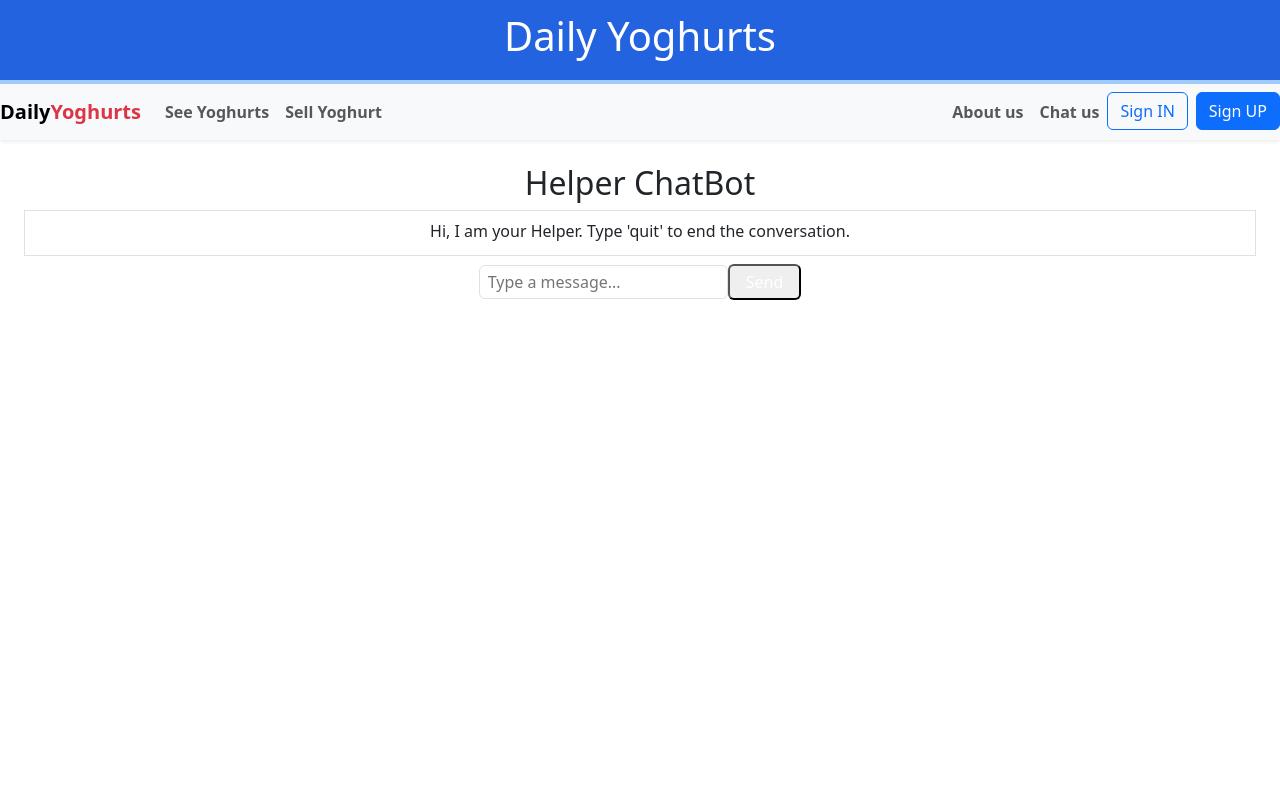
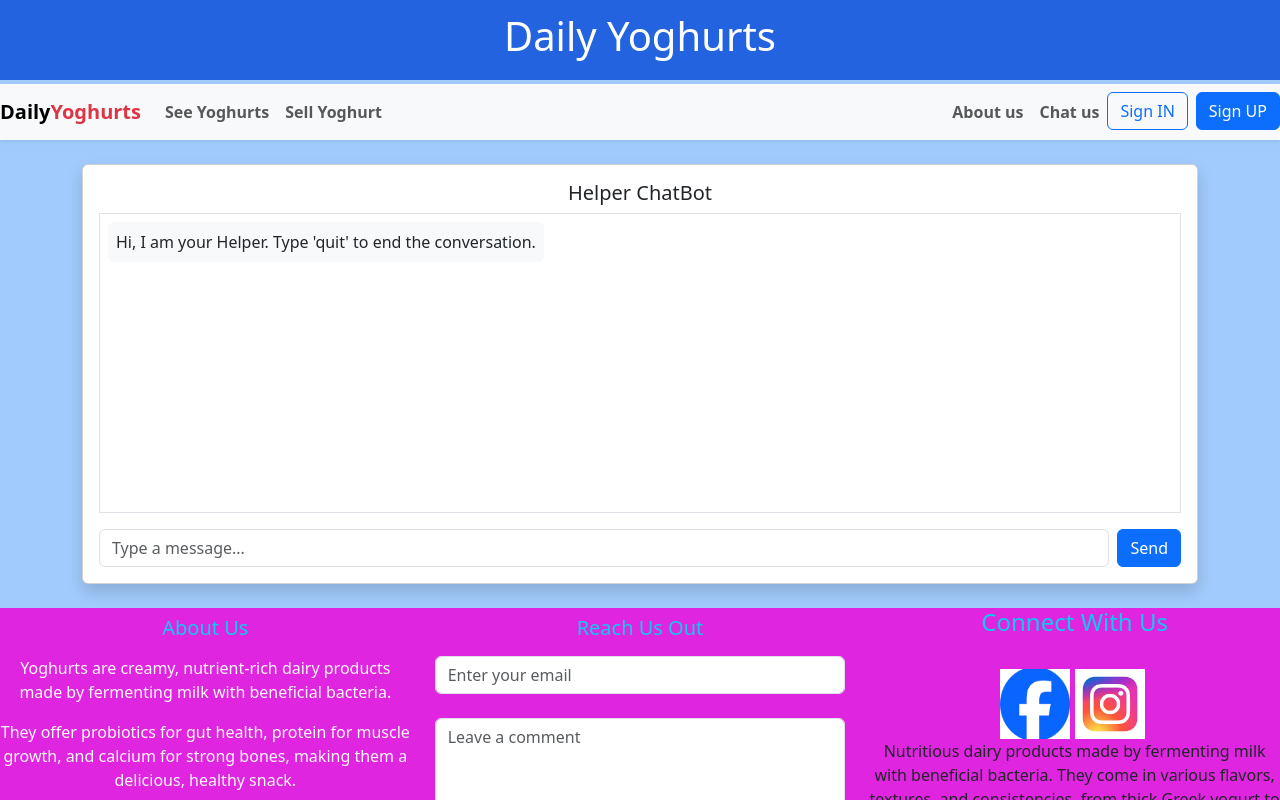
Before and after one commit to BernardKamotho/DailyYoghurtApp, a React (Create React App) app: page /chat in a window 1280 px wide. Shown: the top 800 px of the page. Built offline with nearby package versions, Linux system fonts and the light colour scheme.

Commit message:
css on chatbot

```diff
--- a/src/components/Chat.jsx
+++ b/src/components/Chat.jsx
@@ -1,7 +1,10 @@
 import React, { useState } from 'react';
+import Footer from './Footer';
 
 const ChatBot = () => {
-  const [messages, setMessages] = useState([{ sender: 'bot', text: "Hi, I am your Helper. Type 'quit' to end the conversation." }]);
+  const [messages, setMessages] = useState([
+    { sender: 'bot', text: "Hi, I am your Helper. Type 'quit' to end the conversation." },
+  ]);
   const [input, setInput] = useState('');
 
   const pairs = [
@@ -48,27 +51,47 @@ const ChatBot = () => {
   };
 
   return (
-    <div className="p-4 max-w-md mx-auto bg-white shadow-md rounded-md">
-      <h2 className="text-xl font-bold mb-2">Helper ChatBot</h2>
-      <div className="h-64 overflow-y-auto border p-2 mb-2">
+    <div className="minee">
+        <div className="container mt-4">
+      <div className="card shadow">
+        <div className="card-body">
+          <h5 className="card-title">Helper ChatBot</h5>
+          <div className="border p-2 mb-3" style={{ height: '300px', overflowY: 'auto' }}>
             {messages.map((msg, idx) => (
-          <div key={idx} className={`mb-1 ${msg.sender === 'user' ? 'text-right' : 'text-left'}`}>
-            <span className={`inline-block px-3 py-1 rounded-md ${msg.sender === 'user' ? 'bg-blue-100' : 'bg-gray-200'}`}>
+              <div
+                key={idx}
+                className={`d-flex mb-2 ${msg.sender === 'user' ? 'justify-content-end' : 'justify-content-start'}`}
+              >
+                <div
+                  className={`p-2 rounded ${
+                    msg.sender === 'user' ? 'bg-primary text-white' : 'bg-light text-dark'
+                  }`}
+                  style={{ maxWidth: '75%' }}
+                >
                   {msg.text}
-            </span>
+                </div>
               </div>
             ))}
           </div>
-      <form onSubmit={handleSubmit} className="flex gap-2">
+          <form onSubmit={handleSubmit} className="d-flex gap-2">
             <input
-          className="flex-1 border rounded px-2 py-1"
+              type="text"
+              className="form-control"
               value={input}
               onChange={(e) => setInput(e.target.value)}
               placeholder="Type a message..."
             />
-        <button className="bg-blue-500 text-white px-3 py-1 rounded" type="submit">Send</button>
+            <button className="btn btn-primary" type="submit">
+              Send
+            </button>
           </form>
         </div>
+      </div>
+
+    </div>
+    <Footer/>
+    </div>
+
   );
 };
 
```
Lines whose indentation alone changed are shown as unchanged.
